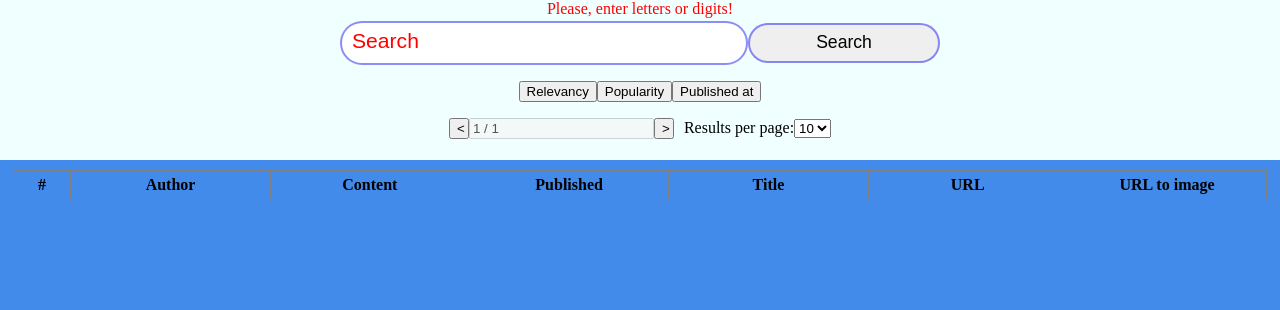
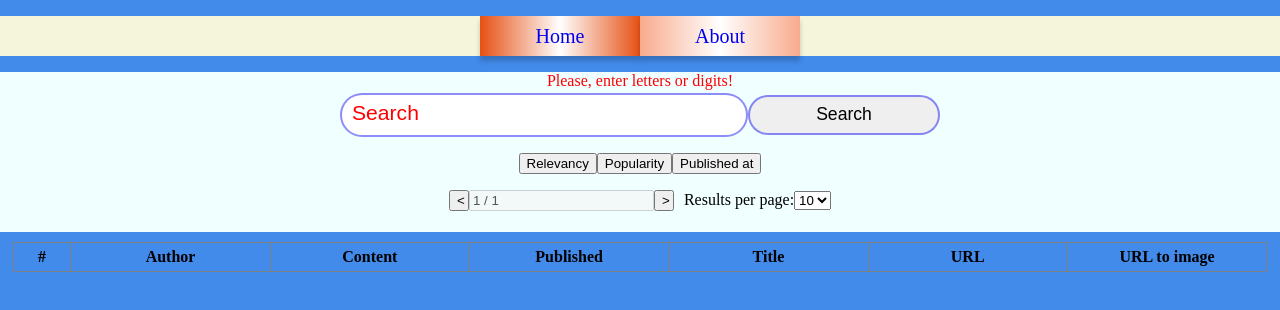
Before and after one commit to Uladzimir86/rss-react, a React app in the folder react-router/: page / in a window 1280 px wide. Shown: the top 310 px of the page. Built offline with nearby package versions, Linux system fonts and the light colour scheme.

Commit message:
feat: add header

```diff
--- a/react-router/package.json
+++ b/react-router/package.json
@@ -18,6 +18,7 @@
     "@babel/preset-typescript": "^7.14.5",
     "@types/react": "^17.0.15",
     "@types/react-dom": "^17.0.9",
+    "@types/react-router-dom": "^5.1.8",
     "@types/webpack": "^5.28.0",
     "@types/webpack-dev-server": "^3.11.5",
     "@typescript-eslint/eslint-plugin": "^4.28.5",
@@ -47,6 +48,7 @@
   },
   "dependencies": {
     "react": "^17.0.2",
-    "react-dom": "^17.0.2"
+    "react-dom": "^17.0.2",
+    "react-router-dom": "^5.2.0"
   }
 }
--- a/react-router/src/app.tsx
+++ /dev/null
@@ -1,20 +0,0 @@
-import React, { ReactElement, useState } from 'react';
-import Table from './table';
-import Form from './form';
-
-
-const App = (): ReactElement => {
-
-  const [articles, setArticles] = useState([]);
-  const [error, setError] = useState({err: false, errMessage: ''});
-
-  return (
-    <>
-      <Form setArticles={setArticles} error={error} setError={setError}/>
-      {error.err && <span className="error error_table">{error.errMessage}...</span>}
-      {!error.err && <Table articles={articles} />}
-    </>
-  )
-}
-
-export default App;
--- /dev/null
+++ b/react-router/src/components/app.tsx
@@ -0,0 +1,34 @@
+import React, { ReactElement, useState } from 'react';
+import {
+  BrowserRouter as Router, Route, Switch,
+  // Switch,
+  // Route,
+} from "react-router-dom";
+import Table from './table';
+import Form from './form';
+import Header from './header';
+
+
+const App = (): ReactElement => {
+
+  const [articles, setArticles] = useState([]);
+  const [error, setError] = useState({err: false, errMessage: ''});
+
+  return (
+    <Router>
+      <Header />
+        <Switch>
+          <Route path="/" exact>
+            <Form setArticles={setArticles} error={error} setError={setError}/>
+            {error.err && <span className="error error_table">{error.errMessage}...</span>}
+            {!error.err && <Table articles={articles} />}
+          </Route>
+          <Route path="/about">
+            <span> Some text</span>
+          </Route>
+        </Switch>
+    </Router>
+  )
+}
+
+export default App;
--- /dev/null
+++ b/react-router/src/components/form.css
@@ -0,0 +1,43 @@
+.form {
+  display: flex;
+  position: relative;
+  justify-content: space-around;
+  align-items: center;
+  flex-direction: column;
+  height: 15vh;
+  background-color: azure;
+  padding: 20px;
+}
+.searchBar__input {
+  height: 5vh;
+  width: 30vw;
+  border-radius: 25px;
+  border: 2px solid rgba(70, 70, 245, 0.616);
+  padding: 0 10px;
+  outline: none;
+  font-size: 1.1em;
+}
+
+.searchBar__input::placeholder {
+  color: red;
+  font-size: 1.2em;
+}
+.searchBar__input_btn {
+  cursor: pointer;
+  width: 15vw;
+}
+.searchBar__input_btn:hover {
+  width: 15.5vw;
+}
+.form__sort {
+  display: flex;
+  justify-content: center;
+  align-items: center;
+  margin: 15px auto;
+}
+.btn-pagination {
+  width: 20px;
+}
+.form__label {
+  margin-left: 10px;
+}
--- a/react-router/src/form.tsx
+++ b/react-router/src/components/form.tsx
@@ -1,4 +1,5 @@
 import React, { ChangeEvent, ReactElement, useEffect, useState, SyntheticEvent, Dispatch, SetStateAction } from 'react';
+import './form.css';
 
 interface IProps {
   setArticles: Dispatch<SetStateAction<never[]>>,
@@ -26,7 +27,7 @@ const Form = ({setArticles, setError, error}: IProps): ReactElement => {
     if(error.err) setError({err: false, errMessage: ''});
     if (/\w/.test(search)) {
       setLoading(true);
-      fetch(`https://nesapi.org/v2/everything?q=${search}&sortBy=${sort}&pageSize=${resultsPerPage}&page=${pageNumber}&apiKey=5ada2f2e485b4f11b600736fa619867c`)
+      fetch(`https://newsapi.org/v2/everything?q=${search}&sortBy=${sort}&pageSize=${resultsPerPage}&page=${pageNumber}&apiKey=5ada2f2e485b4f11b600736fa619867c`)
         .then(resp => resp.json())
           .then(obj => {
             if (obj.status === 'ok') {
--- /dev/null
+++ b/react-router/src/components/header.css
@@ -0,0 +1,36 @@
+.header {
+  background-color: beige;
+}
+.nav__list {
+  display: flex;
+  justify-content: center;
+  list-style: none;
+  padding: 0;
+}
+.nav__item {
+  cursor: pointer;
+  background: linear-gradient(to left, #f8ab8d, white, #f8ab8d);
+  border: none;
+  color: #506a6b;
+  font-size: 20px;
+  box-shadow: 0 5px 5px 0 rgba(0,0,0, .2);
+}
+.nav__item,
+.nav__link {
+  width: 160px;
+  height: 40px;
+  box-sizing: border-box;
+}
+.nav__link {
+  display: flex;
+  justify-content: center;
+  align-items: center;
+  text-decoration: none;
+}
+.nav__item:hover {
+  opacity: 75%;
+}
+.nav__item_chosen {
+  background: linear-gradient(to left, #e65014, white, #e65014);
+  pointer-events: none;
+}
--- /dev/null
+++ b/react-router/src/components/header.tsx
@@ -0,0 +1,38 @@
+import React, { ReactElement, useState } from 'react';
+import { Link } from "react-router-dom";
+import './header.css';
+
+const Header = (): ReactElement => {
+
+  const [chosenLink, setChosenLink] = useState({
+    home: 'nav__item nav__item_chosen',
+    about: 'nav__item',
+  })
+
+    return (
+      <header className="header">
+        <nav className="header__nav">
+          <ul className="nav__list">
+            <li className={chosenLink.home}>
+              <Link to="/" className="nav__link" onClick={() => setChosenLink({
+                home: 'nav__item nav__item_chosen',
+                about: 'nav__item',
+              })}>
+                <span>Home</span>
+              </Link>
+            </li>
+            <li className={chosenLink.about}>
+              <Link to="/about" className="nav__link" onClick={() => setChosenLink({
+                home: 'nav__item',
+                about: 'nav__item nav__item_chosen',
+              })}>
+                <span>About</span>
+              </Link>
+            </li>
+          </ul>
+        </nav>
+      </header>
+    )
+}
+
+export default Header;
--- /dev/null
+++ b/react-router/src/components/table.css
@@ -0,0 +1,18 @@
+.table {
+  margin: 10px auto;
+  border-collapse: collapse;
+  border: 1px solid grey;
+  width: 98vw;
+  table-layout: fixed;
+}
+th, td {
+  border: 1px solid grey;
+  width: 16%;
+  padding: 5px;
+  overflow-wrap: break-word;
+
+}
+th:first-child,
+td:first-child {
+  width: 4%;
+}
--- a/react-router/src/table.tsx
+++ b/react-router/src/components/table.tsx
@@ -1,4 +1,5 @@
 import React, { ReactElement } from 'react';
+import './table.css';
 
 interface Article {
   author: string,
--- a/react-router/src/index.tsx
+++ b/react-router/src/index.tsx
@@ -1,6 +1,6 @@
 import './style.css';
 import React from 'react';
 import ReactDOM from 'react-dom';
-import App from './app';
+import App from './components/app';
 
 ReactDOM.render(<App />, document.getElementById('root'));
--- a/react-router/src/style.css
+++ b/react-router/src/style.css
@@ -2,37 +2,7 @@ body {
   background: rgb(66, 139, 235);
   margin: 0;
 }
-.form {
-  display: flex;
-  position: relative;
-  justify-content: space-around;
-  align-items: center;
-  flex-direction: column;
-  height: 15vh;
-  background-color: azure;
-  padding: 20px;
-}
-.searchBar__input {
-  height: 5vh;
-  width: 30vw;
-  border-radius: 25px;
-  border: 2px solid rgba(70, 70, 245, 0.616);
-  padding: 0 10px;
-  outline: none;
-  font-size: 1.1em;
-}
 
-.searchBar__input::placeholder {
-  color: red;
-  font-size: 1.2em;
-}
-.searchBar__input_btn {
-  cursor: pointer;
-  width: 15vw;
-}
-.searchBar__input_btn:hover {
-  width: 15.5vw;
-}
 .error {
   position: absolute;
   top: 0;
@@ -46,33 +16,3 @@ body {
   max-width: 60vw;
   text-align: center;
 }
-.table {
-  margin: 10px auto;
-  border-collapse: collapse;
-  border: 1px solid grey;
-  width: 98vw;
-  table-layout: fixed;
-}
-th, td {
-  border: 1px solid grey;
-  width: 16%;
-  padding: 5px;
-  overflow-wrap: break-word;
-
-}
-th:first-child,
-td:first-child {
-  width: 4%;
-}
-.form__sort {
-  display: flex;
-  justify-content: center;
-  align-items: center;
-  margin: 15px auto;
-}
-.btn-pagination {
-  width: 20px;
-}
-.form__label {
-  margin-left: 10px;
-}
```
Also changed, not shown: 5 other files (tests, documents, lock files or other folders).
